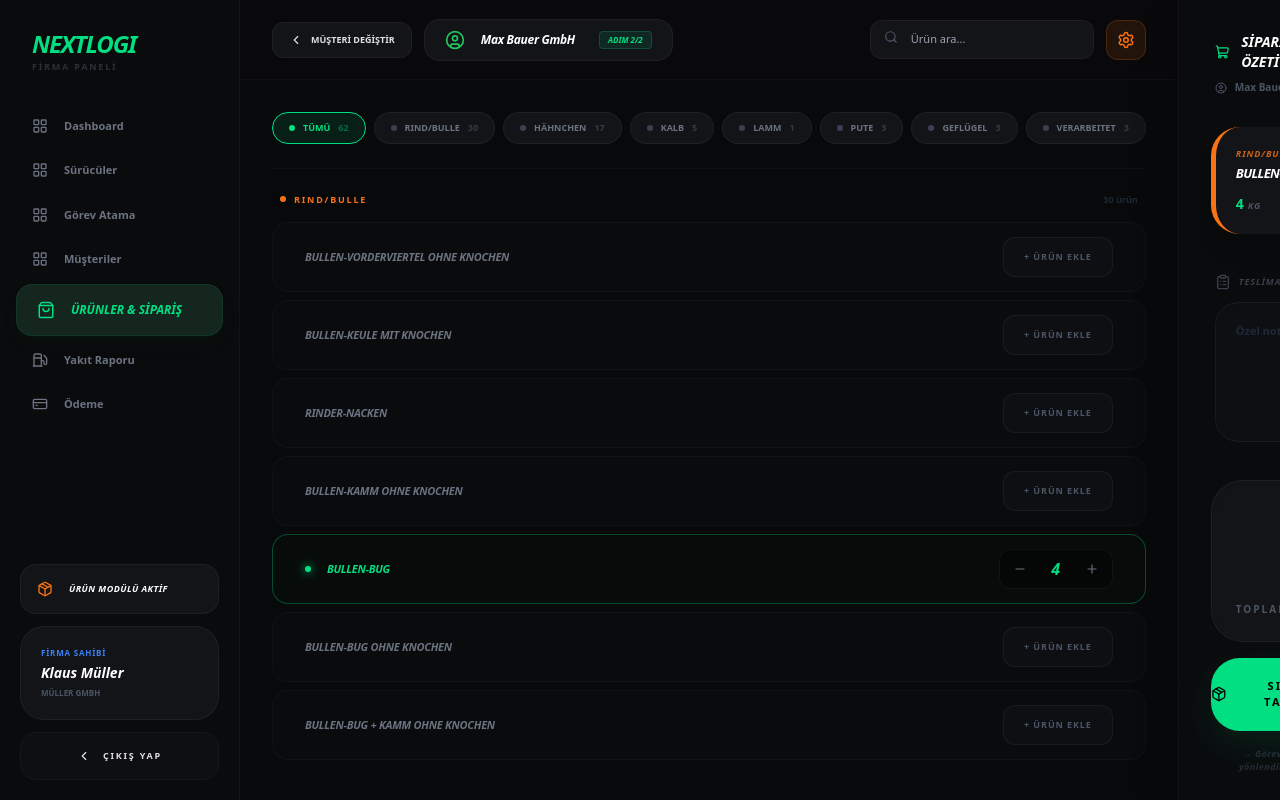
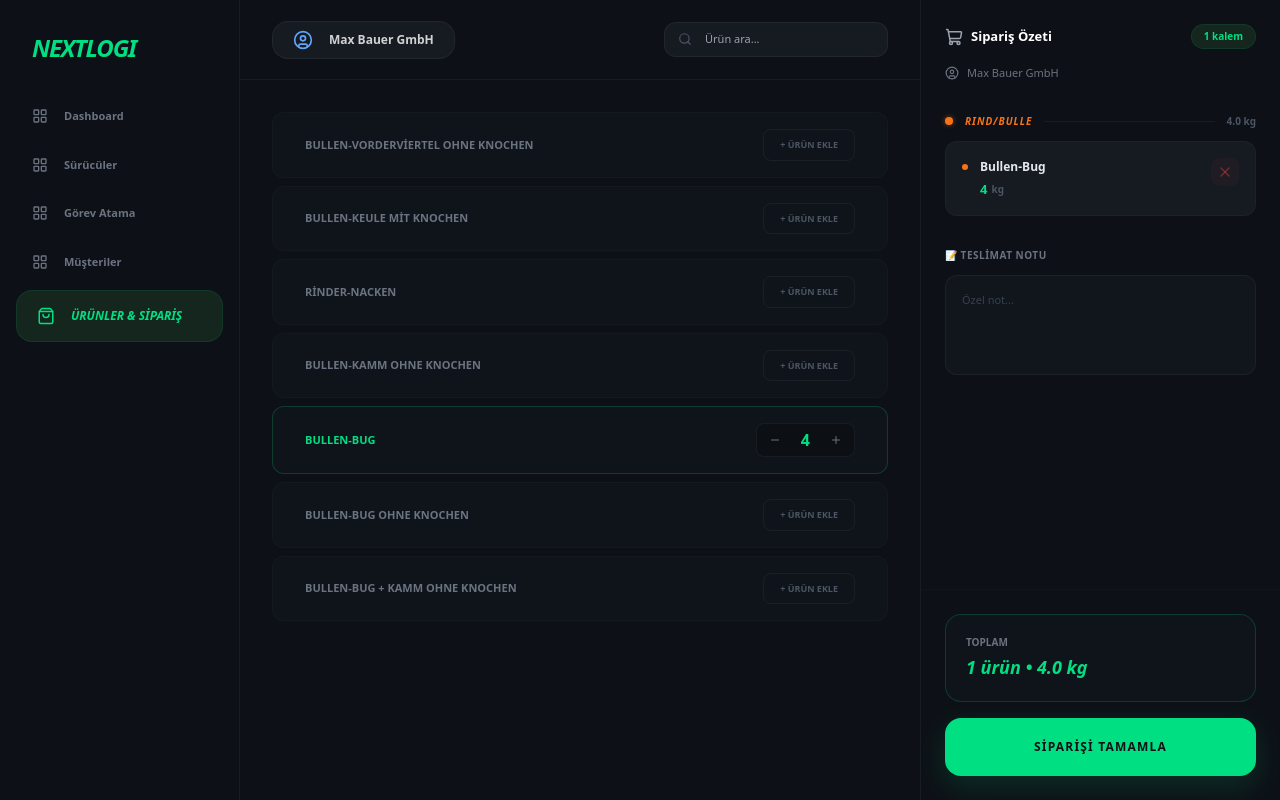
Before and after one commit to takipciberlin-sketch/nextlogi-live, a React (Create React App) app: page / in a window 1280 px wide. Built offline with nearby package versions, Linux system fonts and the light colour scheme.

Commit message:
Sipariş özeti paneli image_578a00.png tasarımına göre güncellendi; cam efekti ve yeni kategori yapısı eklendi.

```diff
--- a/src/App.js
+++ b/src/App.js
@@ -1,32 +1,21 @@
 import React, { useState } from 'react';
 import {
-  LayoutGrid, ShoppingBag, Search, ShoppingCart, Trash2,
-  ArrowLeft, Package, UserCircle, Settings, ClipboardList,
+  LayoutGrid, ShoppingBag, Search, ShoppingCart,
+  ArrowLeft, Package, UserCircle, Settings,
   ChevronLeft, X, Fuel, CreditCard, Plus, Minus
 } from 'lucide-react';
 
-const OrderMasterClean = () => {
+const FinalOrderUI = () => {
   const [cart, setCart] = useState({ 5: 4 });
 
-  const categories = [
-    { n: 'TÜMÜ', c: 62, active: true },
-    { n: 'RIND/BULLE', c: 30 },
-    { n: 'HÄHNCHEN', c: 17 },
-    { n: 'KALB', c: 5 },
-    { n: 'LAMM', c: 1 },
-    { n: 'PUTE', c: 3 },
-    { n: 'GEFLÜGEL', c: 3 },
-    { n: 'VERARBEITET', c: 3 }
-  ];
-
   const urunler = [
-    { id: 1, n: "BULLEN-VORDERVIERTEL OHNE KNOCHEN" },
-    { id: 2, n: "BULLEN-KEULE MIT KNOCHEN" },
-    { id: 3, n: "RINDER-NACKEN" },
-    { id: 4, n: "BULLEN-KAMM OHNE KNOCHEN" },
-    { id: 5, n: "BULLEN-BUG", active: true },
-    { id: 6, n: "BULLEN-BUG OHNE KNOCHEN" },
-    { id: 7, n: "BULLEN-BUG + KAMM OHNE KNOCHEN" }
+    { id: 1, n: "Bullen-Vorderviertel ohne Knochen" },
+    { id: 2, n: "Bullen-Keule mit Knochen" },
+    { id: 3, n: "Rinder-Nacken" },
+    { id: 4, n: "Bullen-Kamm ohne Knochen" },
+    { id: 5, n: "Bullen-Bug", active: true },
+    { id: 6, n: "Bullen-Bug ohne Knochen" },
+    { id: 7, n: "Bullen-Bug + Kamm ohne Knochen" }
   ];
 
   const handleUpdate = (id, delta) => {
@@ -34,104 +23,55 @@ const OrderMasterClean = () => {
   };
 
   return (
-    <div className="flex h-screen bg-[#08090a] text-[#e1e1e3] font-sans overflow-hidden">
+    <div className="flex h-screen bg-[#0d1117] text-[#e1e1e3] font-sans overflow-hidden">
 
-      {/* SOL SIDEBAR: DERLİ TOPLU LİSTE */}
-      <aside className="w-[240px] bg-[#0a0b0d] border-r border-white/[0.03] flex flex-col shrink-0">
+      {/* SOL SIDEBAR (Mevcut yapı korundu) */}
+      <aside className="w-[240px] bg-[#0d1117] border-r border-white/[0.05] flex flex-col shrink-0">
         <div className="p-8">
-          <div className="text-[#00df82] font-black text-2xl italic tracking-tighter uppercase leading-none">NEXTLOGI</div>
-          <div className="text-[9px] text-gray-600 font-bold tracking-[0.2em] mt-1 opacity-50">FİRMA PANELİ</div>
+          <div className="text-[#00df82] font-black text-2xl italic tracking-tighter uppercase">NEXTLOGI</div>
         </div>
-
-        <nav className="flex-1 px-4 space-y-1">
+        <nav className="flex-1 px-4 space-y-2">
           {['Dashboard', 'Sürücüler', 'Görev Atama', 'Müşteriler'].map((item) => (
-            <div key={item} className="flex items-center gap-4 px-4 py-3 text-gray-500 font-bold text-[11px] hover:text-white transition-all cursor-pointer group">
+            <div key={item} className="flex items-center gap-4 px-4 py-3 text-gray-500 font-bold text-[11px] hover:text-white cursor-pointer group">
               <LayoutGrid size={16} className="group-hover:text-[#00df82]" /> {item}
             </div>
           ))}
-          <div className="flex items-center gap-4 px-5 py-4 bg-[#14261e] text-[#00df82] rounded-2xl border border-[#00df82]/10 mt-4 shadow-lg shadow-green-950/20">
+          <div className="flex items-center gap-4 px-5 py-4 bg-[#14261e] text-[#00df82] rounded-2xl border border-[#00df82]/10">
             <ShoppingBag size={18} /> <span className="font-black italic text-xs uppercase">Ürünler & Sipariş</span>
           </div>
-          <div className="flex items-center gap-4 px-4 py-3 text-gray-500 font-bold text-[11px] hover:text-white cursor-pointer transition-all mt-2">
-            <Fuel size={16}/> Yakıt Raporu
-          </div>
-          <div className="flex items-center gap-4 px-4 py-3 text-gray-500 font-bold text-[11px] hover:text-white cursor-pointer transition-all">
-            <CreditCard size={16}/> Ödeme
-          </div>
         </nav>
-
-        <div className="p-5 space-y-3">
-           <div className="bg-[#121418] p-4 rounded-2xl border border-white/5 flex items-center gap-4">
-              <Package size={16} className="text-orange-500"/>
-              <span className="text-[9px] font-black text-white uppercase italic tracking-wider">Ürün Modülü Aktif</span>
-           </div>
-           <div className="bg-[#121418] p-5 rounded-[1.5rem] border border-white/5">
-              <div className="text-[8px] text-blue-500 font-black mb-1 uppercase tracking-widest">Firma Sahibi</div>
-              <div className="text-sm font-black italic text-white truncate">Klaus Müller</div>
-              <div className="text-[8px] text-gray-600 font-bold mt-1 uppercase">Müller GmbH</div>
-           </div>
-           <button className="w-full py-4 bg-[#121418]/50 hover:bg-white/5 rounded-2xl text-[9px] font-black uppercase tracking-[0.2em] flex items-center justify-center gap-3 transition-all border border-white/[0.03]">
-              <ChevronLeft size={14}/> Çıkış Yap
-           </button>
-        </div>
       </aside>
 
-      {/* MERKEZ PANEL: HİZALANMIŞ ÜRÜN LİSTESİ */}
-      <main className="flex-1 flex flex-col bg-[#08090a]">
-        <header className="h-20 border-b border-white/[0.03] flex items-center justify-between px-8 bg-[#0a0b0d]/50">
+      {/* MERKEZ PANEL */}
+      <main className="flex-1 flex flex-col bg-[#0d1117]">
+        <header className="h-20 border-b border-white/[0.05] flex items-center justify-between px-8">
           <div className="flex items-center gap-3">
-            <button className="bg-[#121418] px-4 py-2.5 rounded-xl text-[9px] font-black uppercase flex items-center gap-2 border border-white/5">
-              <ChevronLeft size={14}/> Müşteri Değiştir
-            </button>
-            <div className="bg-[#121418] border border-white/5 px-5 py-2.5 rounded-2xl flex items-center gap-4">
-              <UserCircle className="text-green-500" size={20}/>
-              <span className="text-[12px] font-black text-white italic tracking-tight">Max Bauer GmbH</span>
-              <span className="bg-[#00df82]/10 text-[#00df82] text-[8px] font-black px-2 py-0.5 rounded border border-[#00df82]/20 ml-2 uppercase italic">Adım 2/2</span>
+             <div className="bg-[#161b22] border border-white/[0.05] px-5 py-2 rounded-2xl flex items-center gap-4">
+              <UserCircle className="text-blue-400" size={20}/>
+              <span className="text-[12px] font-bold text-white opacity-80">Max Bauer GmbH</span>
             </div>
           </div>
-          <div className="flex items-center gap-3">
           <div className="relative">
             <Search className="absolute left-3.5 top-2.5 text-gray-600" size={14}/>
-                <input type="text" placeholder="Ürün ara..." className="bg-[#121418] border border-white/5 rounded-xl py-2.5 pl-10 pr-4 text-[11px] outline-none w-56 focus:border-white/10 transition-all"/>
-             </div>
-             <button className="bg-orange-500/10 text-orange-500 p-2.5 rounded-xl border border-orange-500/20"><Settings size={18}/></button>
+            <input type="text" placeholder="Ürün ara..." className="bg-[#161b22] border border-white/5 rounded-xl py-2 pl-10 pr-4 text-[11px] outline-none w-56"/>
           </div>
         </header>
 
-        <div className="flex-1 overflow-y-auto p-8 space-y-6">
-          <div className="flex gap-2 pb-6 border-b border-white/[0.03] overflow-x-auto no-scrollbar">
-            {categories.map((c) => (
-              <button key={c.n} className={`whitespace-nowrap px-4 py-2 rounded-full border text-[9px] font-black uppercase flex items-center gap-2 transition-all ${c.active ? 'bg-[#00df82]/10 border-[#00df82] text-[#00df82]' : 'bg-[#121418] border-white/5 text-gray-500 hover:border-white/10'}`}>
-                <div className={`w-1.5 h-1.5 rounded-full ${c.active ? 'bg-[#00df82]' : 'bg-gray-700'}`}/> {c.n} <span className="opacity-40">{c.c}</span>
-              </button>
-            ))}
-          </div>
-
-          <div className="space-y-2 max-w-5xl mx-auto">
-            <div className="text-orange-500 font-black text-[9px] uppercase tracking-[0.2em] flex items-center gap-2 mb-4 px-2">
-              <div className="w-1.5 h-1.5 rounded-full bg-orange-500 shadow-sm"/> RIND/BULLE <span className="text-gray-800 ml-auto tracking-normal lowercase">30 ürün</span>
-            </div>
+        <div className="flex-1 overflow-y-auto p-8">
+          {/* Ürün Satırları */}
+          <div className="space-y-2">
             {urunler.map((u) => (
-              <div key={u.id} className={`flex items-center justify-between p-3.5 px-8 bg-[#121418]/20 rounded-2xl border transition-all ${u.active ? 'border-[#00df82]/30 bg-green-500/[0.02]' : 'border-white/[0.03]'}`}>
-                <div className="flex items-center gap-4">
-                   {u.active && <div className="w-1.5 h-1.5 rounded-full bg-[#00df82] shadow-[0_0_8px_#00df82]"/>}
-                   <span className={`text-[11px] font-black tracking-tight uppercase italic ${u.active ? 'text-[#00df82]' : 'text-gray-500'}`}>{u.n}</span>
-                </div>
-
+              <div key={u.id} className={`flex items-center justify-between p-4 px-8 bg-[#161b22]/40 rounded-xl border ${u.active ? 'border-[#00df82]/20' : 'border-white/[0.02]'}`}>
+                <span className={`text-[11px] font-bold uppercase ${u.active ? 'text-[#00df82]' : 'text-gray-500'}`}>{u.n}</span>
                 <div className="flex items-center gap-3">
                   {cart[u.id] > 0 ? (
-                    <div className="flex items-center bg-black/40 rounded-xl border border-white/5 p-1 shadow-inner h-10">
-                      <button onClick={() => handleUpdate(u.id, -1)} className="w-8 h-8 flex items-center justify-center text-gray-500 hover:text-white"><Minus size={14}/></button>
-                      <span className="w-10 text-center font-black italic text-[#00df82] text-[16px]">{cart[u.id]}</span>
-                      <button onClick={() => handleUpdate(u.id, 1)} className="w-8 h-8 flex items-center justify-center text-gray-500 hover:text-white"><Plus size={14}/></button>
+                    <div className="flex items-center bg-black/20 rounded-lg border border-white/5 p-1">
+                      <button onClick={() => handleUpdate(u.id, -1)} className="px-2 text-gray-500"><Minus size={12}/></button>
+                      <span className="px-3 font-black text-[#00df82]">{cart[u.id]}</span>
+                      <button onClick={() => handleUpdate(u.id, 1)} className="px-2 text-gray-500"><Plus size={12}/></button>
                     </div>
                   ) : (
-                    <button
-                      onClick={() => handleUpdate(u.id, 1)}
-                      className="bg-[#121418]/50 hover:bg-[#1a2d24] text-gray-600 hover:text-[#00df82] border border-white/5 hover:border-[#00df82]/20 px-5 py-2 rounded-xl font-black text-[9px] uppercase tracking-widest transition-all h-10"
-                    >
-                      + ÜRÜN EKLE
-                    </button>
+                    <button onClick={() => handleUpdate(u.id, 1)} className="text-gray-600 font-black text-[9px] border border-white/5 px-4 py-2 rounded-lg hover:bg-white/5 transition-all">+ ÜRÜN EKLE</button>
                   )}
                 </div>
               </div>
@@ -140,53 +80,76 @@ const OrderMasterClean = () => {
         </div>
       </main>
 
-      {/* SAĞ PANEL: SEPET DÜZENİ (image_57f27f.jpg Birebir) */}
-      <aside className="w-[380px] bg-[#0a0b0d] border-l border-white/[0.03] p-8 flex flex-col gap-8 shadow-2xl relative">
-        <div className="flex justify-between items-center px-1">
-          <h2 className="text-sm font-black italic uppercase text-white flex items-center gap-3"><ShoppingCart size={20} className="text-[#00df82]"/> Sipariş Özeti</h2>
-          <span className="bg-[#14261e] text-[#00df82] text-[9px] font-black px-2 py-0.5 rounded-md border border-[#00df82]/20 shadow-sm shadow-green-500/5">1 KALEM</span>
+      {/* SAĞ PANEL: image_5791a2.jpg REFERANSLI YENİ TASARIM */}
+      <aside className="w-[360px] bg-[#0d1117] border-l border-white/[0.05] flex flex-col">
+
+        {/* Üst Başlık Alanı */}
+        <div className="p-6 pb-2 space-y-4">
+          <div className="flex justify-between items-center">
+            <div className="flex items-center gap-2">
+              <ShoppingCart size={18} className="text-gray-400"/>
+              <h2 className="text-[13px] font-black text-white">Sipariş Özeti</h2>
+            </div>
+            <span className="bg-[#14261e] text-[#00df82] text-[10px] font-bold px-3 py-1 rounded-full border border-[#00df82]/10">1 kalem</span>
+          </div>
+          <div className="flex items-center gap-2 text-gray-500">
+            <UserCircle size={14}/>
+            <span className="text-[11px] font-medium">Max Bauer GmbH</span>
+          </div>
         </div>
 
-        <div className="flex items-center gap-2 text-gray-600 -mt-6 px-1">
-           <UserCircle size={12}/> <span className="text-[10px] font-bold">Max Bauer GmbH</span>
+        <div className="flex-1 overflow-y-auto p-6 space-y-6">
+          {/* Kategori Ayırıcı */}
+          <div className="space-y-3">
+            <div className="flex items-center gap-3">
+              <div className="w-2 h-2 rounded-full bg-orange-500 shadow-[0_0_5px_rgba(249,115,22,0.5)]"/>
+              <span className="text-[10px] font-black text-orange-500 uppercase tracking-widest italic">RIND/BULLE</span>
+              <div className="flex-1 h-[1px] bg-white/[0.05]"/>
+              <span className="text-[10px] font-bold text-gray-600">4.0 kg</span>
             </div>
 
-        {/* SEPET KARTI */}
-        <div className="space-y-4">
+            {/* Ürün Kartı (Görseldeki gibi) */}
             {Object.entries(cart).map(([id, qty]) => qty > 0 && (
-            <div key={id} className="bg-[#121418] p-5 rounded-[1.8rem] border-l-[5px] border-orange-500 relative shadow-xl overflow-hidden group">
-               <button onClick={() => handleUpdate(parseInt(id), -qty)} className="absolute right-5 top-5 text-gray-700 hover:text-red-500 transition-colors">
+              <div key={id} className="bg-[#161b22] rounded-xl p-4 border border-white/[0.03] flex justify-between items-start">
+                <div className="flex gap-3">
+                  <div className="w-1.5 h-1.5 rounded-full bg-orange-500 mt-1.5"/>
+                  <div>
+                    <div className="text-[12px] font-bold text-gray-200 mb-1">{urunler.find(u => u.id === parseInt(id))?.n}</div>
+                    <div className="flex items-center gap-1">
+                       <span className="text-[13px] font-black text-[#00df82]">{qty}</span>
+                       <span className="text-[10px] font-bold text-gray-600">kg</span>
+                    </div>
+                  </div>
+                </div>
+                <button onClick={() => handleUpdate(parseInt(id), -qty)} className="p-1.5 bg-red-500/5 rounded-lg text-red-500/40 hover:text-red-500 transition-colors">
                   <X size={16}/>
                 </button>
-               <div className="text-[9px] font-black text-orange-500 uppercase tracking-widest mb-1 italic opacity-80">RIND/BULLE • {qty}.0 kg</div>
-               <div className="text-[13px] font-black text-white uppercase italic tracking-tighter truncate pr-8 leading-tight">
-                 {urunler.find(u => u.id === parseInt(id))?.n}
-               </div>
-               <div className="text-[14px] text-[#00df82] font-black mt-3 flex items-baseline gap-1">
-                 {qty} <span className="text-gray-600 font-bold uppercase text-[9px] italic tracking-widest">kg</span>
-               </div>
               </div>
             ))}
           </div>
 
-        {/* TESLİMAT NOTU ALANI */}
-        <div className="space-y-3 px-1 mt-2">
-           <div className="flex items-center gap-2 text-gray-600 text-[9px] font-black uppercase tracking-widest italic opacity-70"><ClipboardList size={16}/> Teslimat Notu</div>
-           <textarea placeholder="Özel not..." className="w-full bg-[#121418]/50 border border-white/5 rounded-[1.5rem] p-5 text-[11px] font-bold min-h-[140px] outline-none focus:border-[#00df82]/20 transition-all text-white placeholder:text-gray-800 shadow-inner resize-none"></textarea>
+          {/* Teslimat Notu */}
+          <div className="space-y-3 pt-2">
+            <div className="flex items-center gap-2 text-gray-500 text-[10px] font-bold uppercase tracking-wider">
+              📝 Teslimat Notu
+            </div>
+            <textarea
+              placeholder="Özel not..."
+              className="w-full bg-[#161b22]/50 border border-white/[0.05] rounded-xl p-4 text-[11px] min-h-[100px] outline-none text-gray-300 placeholder:text-gray-700 resize-none"
+            />
+          </div>
         </div>
 
-        {/* FİNAL ALT BÖLÜM */}
-        <div className="mt-auto space-y-4">
-           <div className="bg-[#121418] p-6 rounded-[2rem] border border-white/5 flex justify-between items-end shadow-inner relative overflow-hidden group">
-              <div className="text-[10px] text-gray-600 font-black uppercase tracking-[0.2em] relative z-10">TOPLAM</div>
-              <div className="text-lg font-black text-[#00df82] italic tracking-tighter relative z-10">1 ÜRÜN • 4.0 KG</div>
+        {/* Alt Toplam ve Buton Alanı */}
+        <div className="p-6 space-y-4 bg-[#0d1117] border-t border-white/[0.02]">
+           <div className="bg-[#161b22]/30 border border-[#00df82]/20 p-5 rounded-2xl">
+              <div className="text-[10px] text-gray-500 font-bold uppercase mb-1">Toplam</div>
+              <div className="text-[18px] font-black text-[#00df82] italic">1 ürün • 4.0 kg</div>
            </div>
 
-           <button className="w-full bg-[#00df82] text-black py-5 rounded-[1.8rem] font-black uppercase text-[11px] tracking-[0.2em] hover:brightness-110 active:scale-[0.98] transition-all flex items-center justify-center gap-3 shadow-[0_15px_40px_rgba(0,223,130,0.1)] group">
-              <Package size={18} className="group-hover:scale-110 transition-transform"/> SIPARIŞI TAMAMLA
+           <button className="w-full bg-[#00df82] hover:bg-[#00c874] text-[#0d1117] py-5 rounded-2xl font-black uppercase text-[12px] tracking-widest shadow-[0_10px_30px_rgba(0,223,130,0.15)] transition-all">
+              Siparişi Tamamla
            </button>
-
-           <p className="text-[9px] text-gray-700 font-bold text-center italic tracking-wider opacity-60">→ Görev Atama'ya yönlendirileceksiniz</p>
         </div>
       </aside>
 
@@ -194,4 +157,4 @@ const OrderMasterClean = () => {
   );
 };
 
-export default OrderMasterClean;
+export default FinalOrderUI;
```
Lines whose indentation alone changed are shown as unchanged.
